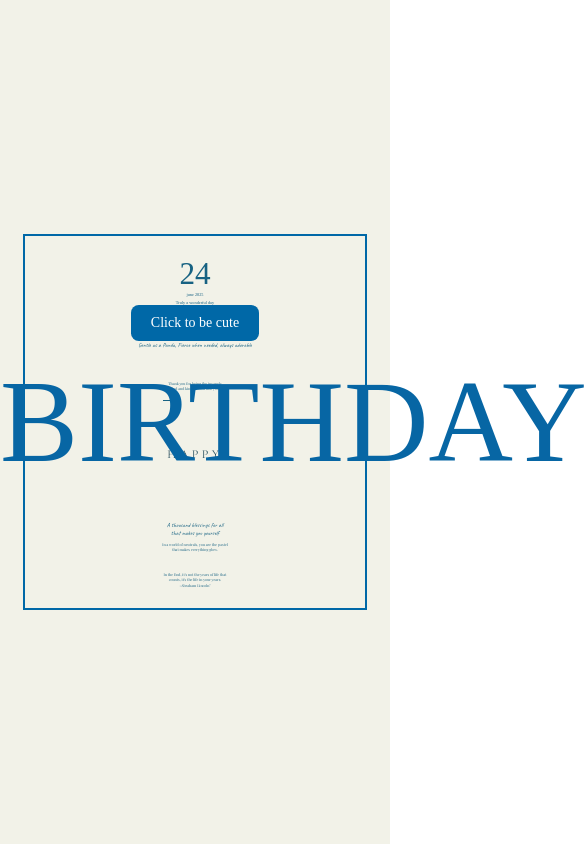
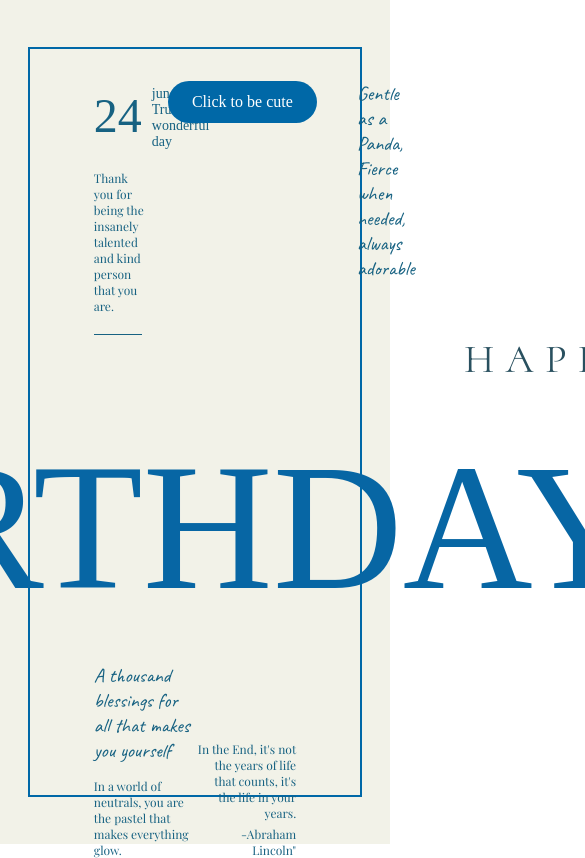
Before and after one commit to sanislearning/BirthdayWebsite, a React (Vite) app in the folder birthday-site/: page /pro in a window 390 px wide. Shown: the top 858 px of the page, 585 px wide, since content can reach past the window. Built offline with nearby package versions, Linux system fonts and the light colour scheme; a web font is replaced by a local one.

Commit message:
fixed the ui

```diff
--- a/birthday-site/src/pages/pro.css
+++ b/birthday-site/src/pages/pro.css
@@ -1,4 +1,4 @@
-/* pro.css - Responsive Version */
+/* pro.css - Fixed Layout Version */
 @import url('https://fonts.googleapis.com/css2?family=Italiana&family=Habibi:wght@400&family=Playfair+Display:wght@400&family=Caveat:wght@400&family=Cormorant:wght@400&display=swap');
 
 * {
@@ -8,8 +8,6 @@
 }
 
 body {
-  margin: 0;
-  padding: 0;
   width: 100vw;
   height: 100vh;
   overflow: hidden;
@@ -19,359 +17,278 @@ body {
   background: #F2F2E8;
 }
 
-/* 1. Real Frame (Outermost frame) - Now responsive */
+/* 1. Real Frame */
 .real-frame {
   display: flex;
   width: 100vw;
   height: 100vh;
-  padding: 27px 19px 26px 19px;
+  padding: 27px 19px;
   justify-content: center;
   align-items: center;
   background: #F2F2E8;
 }
 
-
-
-/* 2. Outline Frame - Responsive */
+/* 2. Outline Frame */
 .outline-frame {
   width: 95%;
   height: 95%;
-  flex-shrink: 0;
   border: 2px solid #0068A7;
-  padding: min(3.1vw, 40px);
-
+  padding: 2rem;
   display: flex;
   flex-direction: column;
-  justify-content: center; /* center children vertically */
-  align-items: center;     /* center children horizontally */
-
+  justify-content: space-between;
+  align-items: center;
 }
 
-
-
-/* 3. BIRTHDAY Text - Responsive font size */
+/* 3. Birthday Text */
 .birthday-text {
-  width: 100%;
-  height: auto;
-  flex-shrink: 0;
   color: #0766A4;
   font-family: 'Italiana', serif;
-  font-size: min(21vw, 270px);
-  font-style: normal;
+  font-size: 180px;
   font-weight: 400;
-  line-height: normal;
+  white-space: nowrap;
+  width: 100%;
   text-align: center;
-  position: absolute;
-  top: 50%;
-  left: 50%;
-  transform: translate(-50%, -50%);
-  margin-top: min(-1.6vw, -20px);
 }
 
-/* Top Section - Responsive layout */
+.birthday-wish {
+  width: auto;
+  display: flex;
+  flex-direction: column;
+  justify-content: center;
+  align-items: flex-end;
+}
+
+/* Top Section */
 .top-section {
   display: flex;
   justify-content: space-between;
   align-items: flex-start;
-  width: 100%;
-  margin-bottom: min(3.1vw, 40px);
-  flex-wrap: wrap;
-  gap: min(1.5vw, 20px);
+  width: calc(100% - 4rem);
 }
 
-/* Date Section (Top Left) - Responsive */
+.top-left {
+  width: calc(33.33% - 13.33px);
+  display: flex;
+  flex-direction: column;
+}
+
+
+.date-wrapper {
+  display: flex;
+  align-items: center;
+  gap: 10px;
+}
+
+/* Date Section (Top Left) */
 .date-section {
   display: flex;
   flex-direction: column;
   align-items: flex-start;
-  min-width: min(16vw, 200px);
 }
 
-/* 4. Text "24" - Responsive */
+/* 4. Text "24" */
 .date-number {
   width: auto;
   height: auto;
   flex-shrink: 0;
   color: #176282;
   font-family: 'Habibi', serif;
-  font-size: min(3.75vw, 48px);
+  font-size: 48px;
   font-style: normal;
   font-weight: 400;
   line-height: normal;
 }
 
-/* 5. Text "june 2025" - Responsive */
+/* 5. Text "june 2025" */
 .date-month {
   width: auto;
   height: auto;
   flex-shrink: 0;
   color: #176282;
   font-family: 'Habibi', serif;
-  font-size: min(1.1vw, 14px);
+  font-size: 14px;
   font-style: normal;
   font-weight: 400;
   line-height: normal;
-  margin-bottom: min(0.8vw, 10px);
+  padding-top: 5px;
 }
 
-/* 6. Text "Truly a wonderful day" - Responsive */
+/* 6. Text "Truly a wonderful day" */
 .wonderful-day {
   width: auto;
   height: auto;
   flex-shrink: 0;
   color: #176282;
   font-family: 'Habibi', serif;
-  font-size: min(1.1vw, 14px);
+  font-size: 14px;
   font-style: normal;
   font-weight: 400;
   line-height: normal;
 }
 
-/* Button (Top Center) - Responsive */
+/* Button (Top Center) */
 .click-button {
   background-color: #0068A7;
   color: white;
   border: none;
-  border-radius: min(2vw, 25px);
-  padding: min(0.9vw, 12px) min(1.9vw, 24px);
+  border-radius: 25px;
+  padding: 12px 24px;
   font-family: 'Habibi', serif;
-  font-size: min(1.25vw, 16px);
+  font-size: 16px;
   cursor: pointer;
   transition: all 0.3s ease;
   white-space: nowrap;
+  /* width: calc(33.33% - 13.33px); */
+  margin: 0 20px;
+  display: flex;
+  justify-content: center;
+  align-items: flex-start;
 }
 
 .click-button:hover {
   background-color: #005a8b;
-  transform: translateY(-2px);
 }
 
-/* 10. Text "Gentle as a Panda..." (Top Right) - Responsive */
+/* 10. Text "Gentle as a Panda..." (Top Right) */
 .panda-text {
-  width: auto;
-  max-width: min(24.5vw, 314px);
+  width: calc(33.33% - 13.33px);
+  padding-left: 10%;
   height: auto;
   flex-shrink: 0;
   color: #176282;
   font-family: 'Caveat', cursive;
-  font-size: min(1.56vw, 20px);
+  font-size: 20px;
   font-style: normal;
   font-weight: 400;
   line-height: normal;
-  text-align: right;
+  text-align: left;
 }
 
-/* Thank You Section (Left Side) - Responsive positioning */
+/* Thank You Section (Left Side) */
 .thank-you-section {
-  position: absolute;
-  left: min(3.1vw, 40px);
-  top: min(14vw, 180px);
+  margin-top: 20px;
 }
 
-/* 7. Text "Thank you for being..." - Responsive */
+/* 7. Text "Thank you for being..." */
 .thank-you-text {
   width: auto;
-  max-width: min(16.25vw, 208px);
+  max-width: 208px;
   height: auto;
   flex-shrink: 0;
   color: #176282;
   font-family: 'Playfair Display', serif;
-  font-size: min(0.94vw, 12px);
+  font-size: 12px;
   font-style: normal;
   font-weight: 400;
   line-height: normal;
-  margin-bottom: min(2.3vw, 30px);
+  margin-bottom: 20px;
 }
 
-/* 9. Rectangle1 - Responsive */
+/* 9. Rectangle1 */
 .rectangle1 {
-  width: min(3.75vw, 48px);
+  width: 48px;
   height: 1px;
   flex-shrink: 0;
   background: #176282;
-  margin-bottom: min(1.56vw, 20px);
 }
 
-/* 13. Text "HAPPY" (Top Right) - Responsive */
+/* 13. Text "HAPPY" (Top Right) */
 .happy-text {
   width: auto;
   height: auto;
   flex-shrink: 0;
   color: #29505F;
   font-family: 'Cormorant', serif;
-  font-size: min(3.1vw, 40px);
+  font-size: 40px;
   font-style: normal;
   font-weight: 400;
   line-height: normal;
-  letter-spacing: min(0.88vw, 11.2px);
-  position: absolute;
-  top: min(14vw, 180px);
-  right: min(3.1vw, 40px);
+  letter-spacing: 11.2px;
+  margin-bottom: 10px;
 }
 
-/* Bottom Section - Responsive */
+/* Bottom Section */
 .bottom-section {
-  position: absolute;
-  bottom: min(3.1vw, 40px);
-  width: calc(100% - min(6.25vw, 80px));
+  bottom: 2rem;
+  left: 2rem;
+  right: 2rem;
+  width: calc(100% - 4rem);
   display: flex;
   justify-content: space-between;
   align-items: flex-end;
-  flex-wrap: wrap;
-  gap: min(1.5vw, 20px);
 }
 
-/* Bottom Left - Responsive */
+/* Bottom Left */
 .bottom-left {
   display: flex;
   flex-direction: column;
   align-items: flex-start;
-  gap: min(1.17vw, 15px);
-  max-width: min(20vw, 250px);
+  gap: 15px;
+  max-width: 250px;
 }
 
-/* 11. Text "A thousand blessings..." - Responsive */
+/* 11. Text "A thousand blessings..." */
 .blessings-text {
   width: auto;
-  max-width: min(16.25vw, 208px);
+  max-width: 208px;
   height: auto;
   flex-shrink: 0;
   color: #176282;
   font-family: 'Caveat', cursive;
-  font-size: min(1.56vw, 20px);
+  font-size: 20px;
   font-style: normal;
   font-weight: 400;
   line-height: normal;
 }
 
-/* 12. Text "In a world of neutrals..." - Responsive */
+/* 12. Text "In a world of neutrals..." */
 .neutral-pastel-text {
   width: auto;
-  max-width: min(17vw, 217px);
+  max-width: 217px;
   height: auto;
   flex-shrink: 0;
   color: #176282;
   font-family: 'Playfair Display', serif;
-  font-size: min(0.94vw, 12px);
+  font-size: 12px;
   font-style: normal;
   font-weight: 400;
   line-height: normal;
 }
 
-/* Bottom Right - Responsive */
+/* Bottom Right */
 .bottom-right {
   display: flex;
   flex-direction: column;
   align-items: flex-end;
   text-align: right;
-  max-width: min(20vw, 250px);
+  max-width: 250px;
 }
 
-/* 8. Text "In the End, it's not the years..." - Responsive */
+/* 8. Text "In the End, it's not the years..." */
 .quote-text {
   width: auto;
-  max-width: min(16.25vw, 208px);
+  max-width: 208px;
   height: auto;
   flex-shrink: 0;
   color: #176282;
   font-family: 'Playfair Display', serif;
-  font-size: min(0.94vw, 12px);
+  font-size: 12px;
   font-style: normal;
   font-weight: 400;
   line-height: normal;
-  margin-bottom: min(0.39vw, 5px);
+  margin-bottom: 5px;
 }
 
-/* 9. Text "-Abraham Lincoln" - Responsive */
+/* 9. Text "-Abraham Lincoln" */
 .quote-author {
   width: auto;
   height: auto;
   flex-shrink: 0;
   color: #176282;
   font-family: 'Playfair Display', serif;
-  font-size: min(0.94vw, 12px);
+  font-size: 12px;
   font-style: normal;
   font-weight: 400;
   line-height: normal;
 }
-
-/* Media Queries for better mobile experience */
-@media (max-width: 768px) {
-  body {
-    overflow-y: auto;
-    height: auto;
-    min-height: 100vh;
-  }
-
-  .real-frame {
-    width: 95vw;
-    height: auto;
-    min-height: 95vh;
-  }
-
-  .top-section {
-    flex-direction: column;
-    align-items: center;
-    text-align: center;
-  }
-
-  .panda-text {
-    text-align: center;
-    max-width: 80vw;
-  }
-
-  .birthday-text {
-    font-size: min(25vw, 200px);
-    margin-top: 0;
-  }
-
-  .happy-text {
-    position: static;
-    text-align: center;
-    margin: 20px 0;
-  }
-
-  .thank-you-section {
-    position: static;
-    margin: 20px 0;
-    text-align: center;
-  }
-
-  .bottom-section {
-    position: static;
-    flex-direction: column;
-    align-items: center;
-    gap: 20px;
-    margin-top: 40px;
-  }
-
-  .bottom-left, .bottom-right {
-    max-width: 80vw;
-    text-align: center;
-    align-items: center;
-  }
-}
-
-@media (max-width: 480px) {
-  .real-frame {
-    width: 98vw;
-    padding: 15px 10px;
-  }
-
-  .outline-frame {
-    padding: 20px;
-  }
-
-  .birthday-text {
-    font-size: min(30vw, 150px);
-  }
-
-  .date-number {
-    font-size: min(8vw, 36px);
-  }
-
-  .click-button {
-    padding: 10px 20px;
-    font-size: 14px;
-  }
-}
--- a/birthday-site/src/pages/pro.jsx
+++ b/birthday-site/src/pages/pro.jsx
@@ -8,16 +8,23 @@ function Pro() {
   return (
     <div className="real-frame">
       <div className="outline-frame">
-        {/* Top Section */}
         <div className="top-section">
-          <div className="top-wrapper">
-            <div className="date-wrapper">
-              <div className="date-number">24</div>
-              <div>
-                <div className="date-month">june 2025</div>
-                <div className="wonderful-day">Truly a wonderful day</div>
+            <div className='top-left'>
+              <div className="date-wrapper">
+                <div className="date-number">24</div>
+                <div>
+                  <div className="date-month">june 2025</div>
+                  <div className="wonderful-day">Truly a wonderful day</div>
+                </div>
+              </div>
+              <div className="thank-you-section">
+                <div className="thank-you-text">
+                  Thank you for being the insanely talented and kind person that you are.
+                </div>
+                <div className="rectangle1"></div>
               </div>
             </div>
+
 
             <button className="click-button" onClick={() => navigate('/cute')}>
               Click to be cute
@@ -26,25 +33,14 @@ function Pro() {
             <div className="panda-text">
               Gentle as a Panda, Fierce when needed, always adorable
             </div>
-          </div>
         </div>
 
+        <div className='birthday-wish'>
+          <div className="happy-text">HAPPY</div>
 
-        {/* Thank You Section (Left) */}
-        <div className="thank-you-section">
-          <div className="thank-you-text">
-            Thank you for being the insanely talented and kind person that you are.
-          </div>
-          <div className="rectangle1"></div>
+          <div className="birthday-text">BIRTHDAY</div>
         </div>
 
-        {/* HAPPY Text (Right) */}
-        <div className="happy-text">HAPPY</div>
-
-        {/* BIRTHDAY Text (Center) */}
-        <div className="birthday-text">BIRTHDAY</div>
-
-        {/* Bottom Section */}
         <div className="bottom-section">
           <div className="bottom-left">
             <div className="blessings-text">
```
